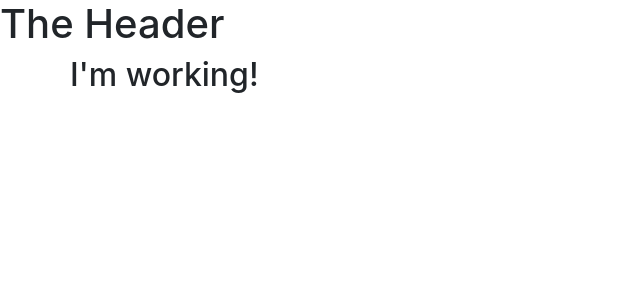
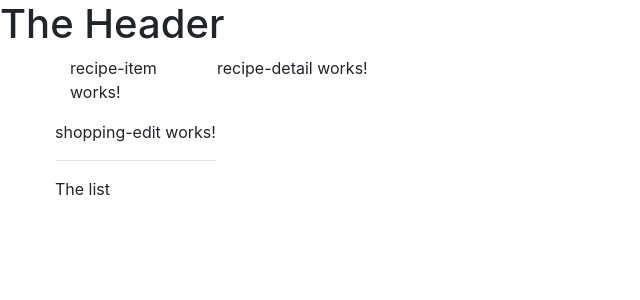
Before and after one commit to hallanpierre/angular-course, an Angular app in the folder angular-project/: page / in a window 1280 px wide. Shown: the top 300 px of the page, without its empty margins (0-640 px from the left). Built offline with nearby package versions, Linux system fonts and the light colour scheme.

Commit message:
Change content of soee components

```diff
--- a/angular-project/src/app/app.component.html
+++ b/angular-project/src/app/app.component.html
@@ -2,7 +2,8 @@
 <div class="container">
   <div class="row">
     <div class="col--md-12">
-      <h2>I'm working!</h2>
+      <app-recipes></app-recipes>
+      <app-shopping-list></app-shopping-list>
     </div>
   </div>
 </div>
--- a/angular-project/src/app/recipes/recipe-list/recipe-list.component.html
+++ b/angular-project/src/app/recipes/recipe-list/recipe-list.component.html
@@ -1 +1 @@
-<p>recipe-list works!</p>
+<app-recipe-item></app-recipe-item>
--- a/angular-project/src/app/recipes/recipes.component.html
+++ b/angular-project/src/app/recipes/recipes.component.html
@@ -1 +1,8 @@
-<p>recipes works!</p>
+<div class="row">
+    <div class="col-md-5">
+        <app-recipe-list></app-recipe-list>
+    </div>
+    <div class="col-md-7">
+        <app-recipe-detail></app-recipe-detail>
+    </div>
+</div>
--- a/angular-project/src/app/shopping-list/shopping-list.component.html
+++ b/angular-project/src/app/shopping-list/shopping-list.component.html
@@ -1 +1,7 @@
-<p>shopping-list works!</p>
+<div class="row">
+    <div class="col-xs-10">
+        <app-shopping-edit></app-shopping-edit>
+        <hr>
+        <p>The list</p>
+    </div>
+</div>
```
